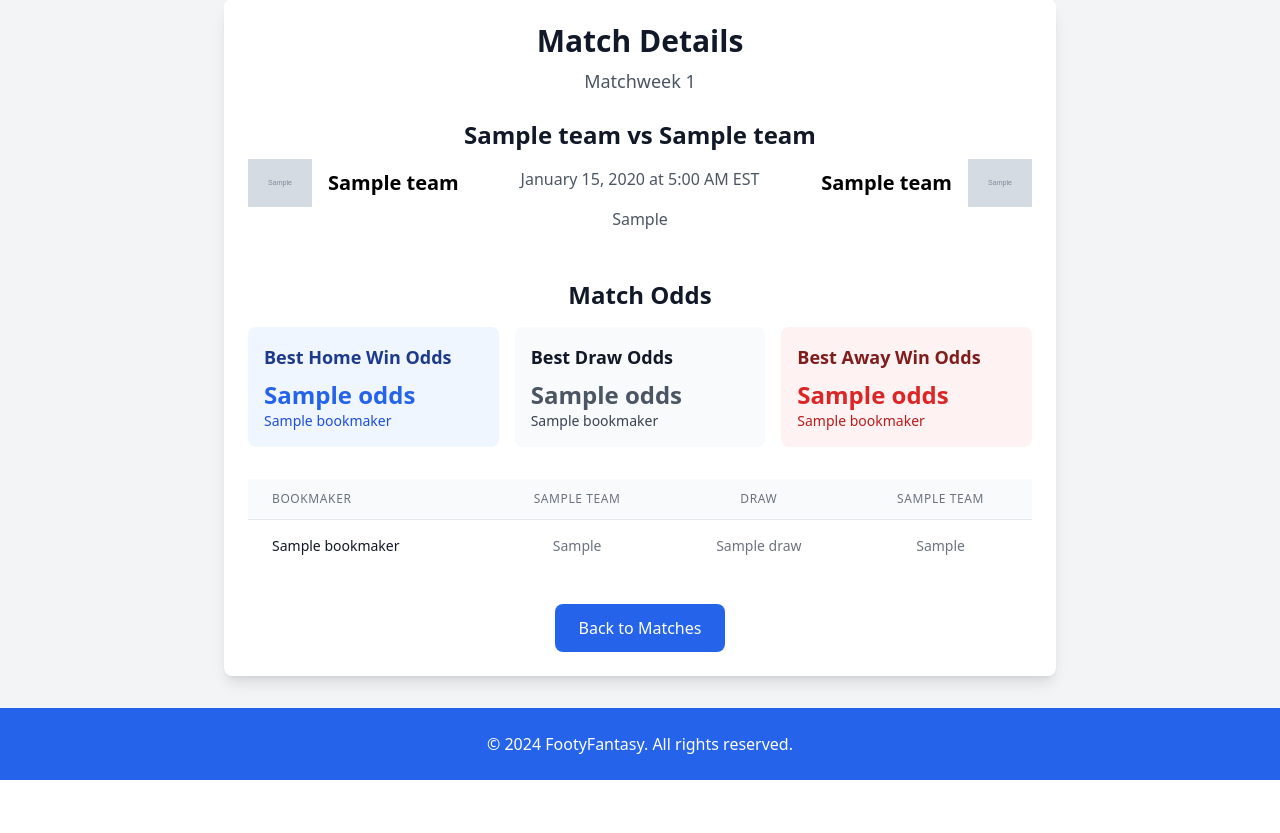
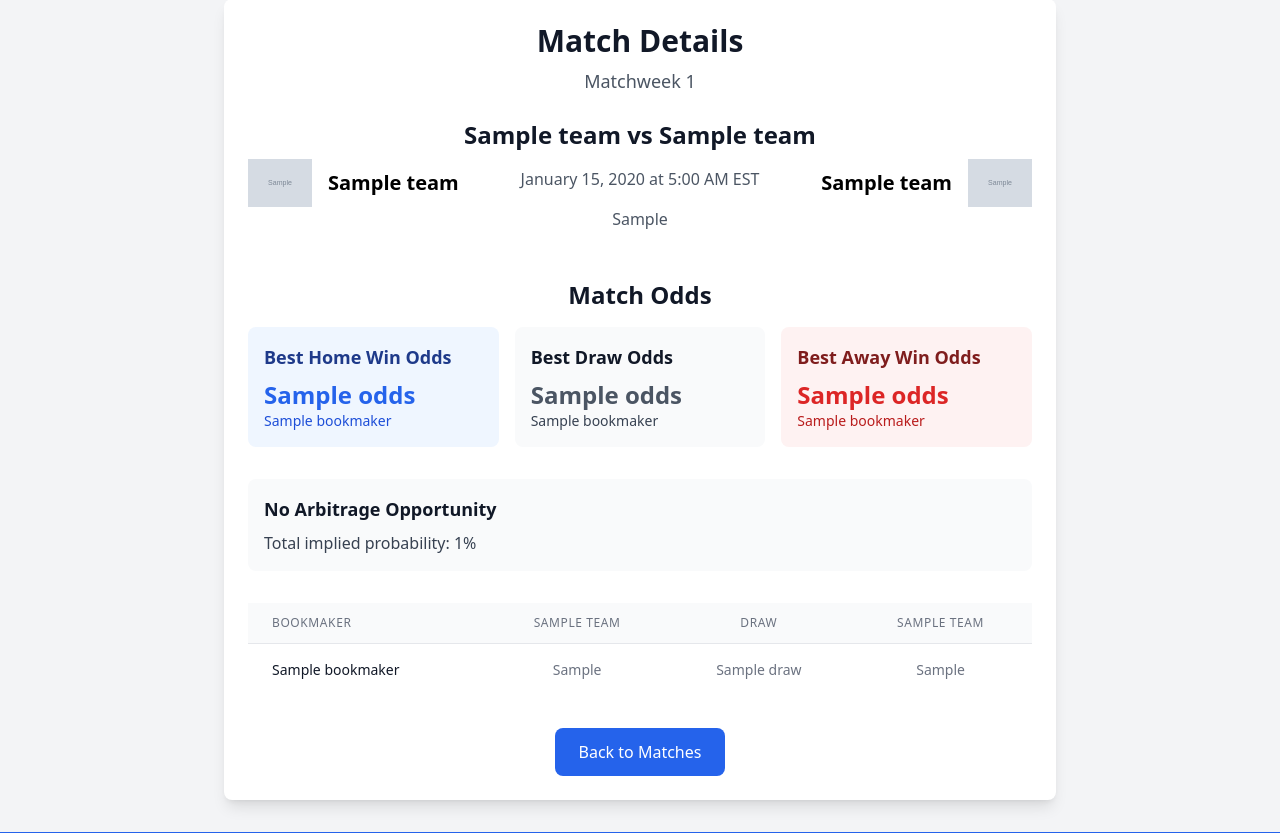
Before and after one commit to samork26/FootyBetz, a Django app: template app/templates/match_details.html in a window 1280 px wide. Shown: the part 97-930 px from the top of the page. Before the commit the page ends 877 px from the top, so only its background shows below. Run offline with Django 5.2, Linux system fonts and the light colour scheme; tables that the repository leaves empty hold one stand-in row (values such as "Sample post"); the template is opened without the code that fills it: values that come from a table or form of the project are taken from there, most other values are stand-ins (such as "Sample title", 1, 10 or a date in 2020); grey boxes marked "Sample" are stand-in pictures; some libraries are stand-ins or nearby versions.

Commit message:
Arbtritrage opprtunity added

```diff
--- a/app/templates/match_details.html
+++ b/app/templates/match_details.html
@@ -71,6 +71,33 @@
                         </div>
                     </div>
 
+                    <!-- Arbitrage Section -->
+                    {% if odds.arbitrage.exists %}
+                        <div class="bg-green-50 p-6 rounded-lg mb-8">
+                            <h3 class="text-xl font-bold text-green-900 mb-4">Arbitrage Opportunity Available!</h3>
+                            <div class="grid grid-cols-2 gap-4">
+                                <div class="bg-white p-4 rounded-lg">
+                                    <h4 class="text-lg font-semibold text-green-800 mb-2">Home Win Bet</h4>
+                                    <p class="text-sm text-green-700">Bookmaker: {{ odds.arbitrage.home_bookmaker }}</p>
+                                    <p class="text-2xl font-bold text-green-600">${{ odds.arbitrage.home_stake }}</p>
+                                    <p class="text-sm text-green-700">Potential Profit: ${{ odds.arbitrage.home_profit }}</p>
+                                </div>
+                                <div class="bg-white p-4 rounded-lg">
+                                    <h4 class="text-lg font-semibold text-green-800 mb-2">Away Win Bet</h4>
+                                    <p class="text-sm text-green-700">Bookmaker: {{ odds.arbitrage.away_bookmaker }}</p>
+                                    <p class="text-2xl font-bold text-green-600">${{ odds.arbitrage.away_stake }}</p>
+                                    <p class="text-sm text-green-700">Potential Profit: ${{ odds.arbitrage.away_profit }}</p>
+                                </div>
+                            </div>
+                            <p class="text-sm text-green-700 mt-4">Total Investment: $1000</p>
+                        </div>
+                    {% else %}
+                        <div class="bg-gray-50 p-4 rounded-lg mb-8">
+                            <h3 class="text-lg font-semibold text-gray-900 mb-2">No Arbitrage Opportunity</h3>
+                            <p class="text-gray-700">Total implied probability: {{ odds.arbitrage.total_probability }}%</p>
+                        </div>
+                    {% endif %}
+
                     <!-- Odds Table -->
                     <div class="overflow-x-auto">
                         <table class="min-w-full divide-y divide-gray-200">
```
Also changed, not shown: app/services.py (+41 -5 lines).
